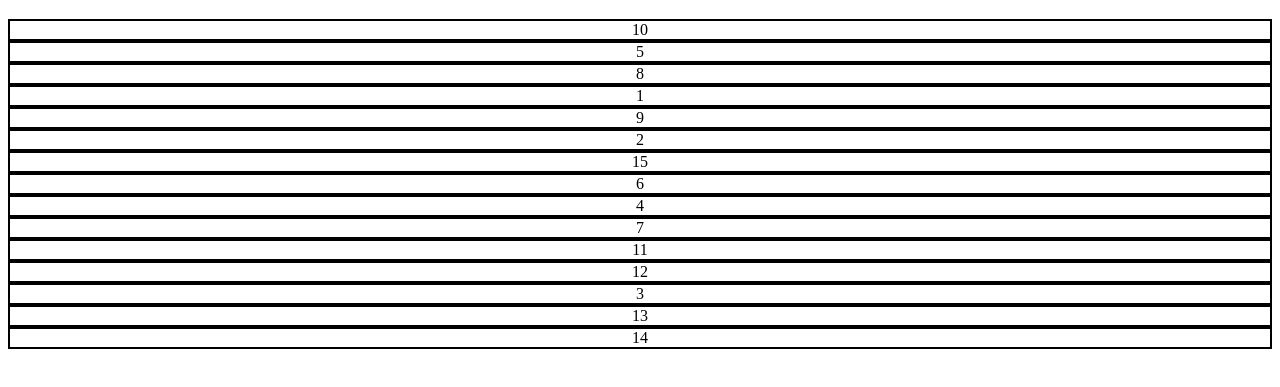
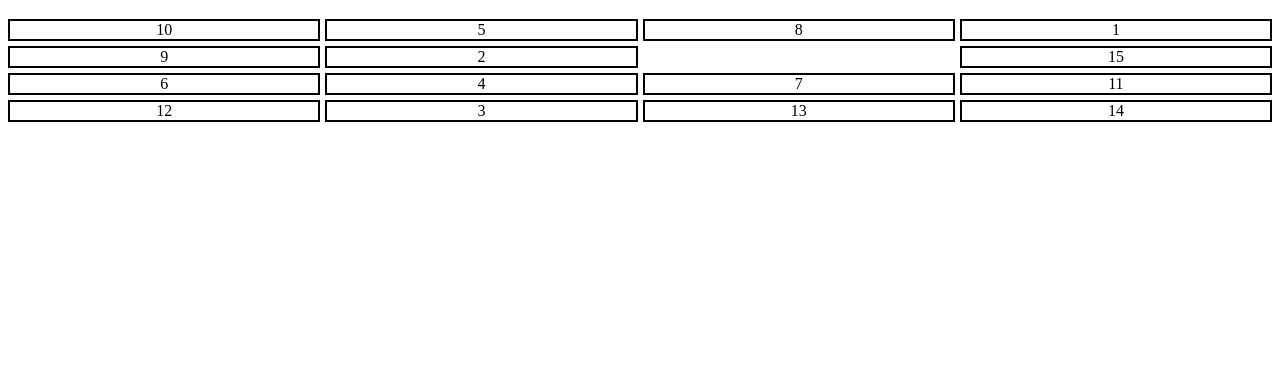
Before and after one commit to antonioaramini/15game, a website: page index.html in a window 1280 px wide. Shown: the part 61-448 px from the top of the page. Drawn offline with Linux system fonts and the light colour scheme; files that its build step writes are made by us from their sources.

Commit message:
CSS updates.

```diff
--- a/TODO.txt
+++ b/TODO.txt
@@ -1,4 +1,5 @@
 -Board tests
 -Tile tests (new API for getNumber)
 -CSS to render properly
+-Assign CSS variable from js for Board dimension
 -Add events to handle input
--- a/index.html
+++ b/index.html
@@ -3,7 +3,7 @@
 <head>
 	<meta charset="UTF-8">
 	<script src="./dist/js/game15.js"></script>
-	<link rel="stylesheet" type="text/css" href="./src/css/Tile.css">
+	<link rel="stylesheet" type="text/css" href="./dist/css/game15.css">
 	<title>15 Game</title>
 
 
--- /dev/null
+++ b/src/css/Board.css
@@ -0,0 +1,6 @@
+.game15_Board {
+	display: grid;
+	grid-template-columns: repeat(var(--grid-dimension), 1fr);
+	grid-template-rows: repeat(var(--grid-dimension), 1fr);
+	grid-gap: var(--space-between-tiles) var(--space-between-tiles);
+}
--- a/src/css/Tile.css
+++ b/src/css/Tile.css
@@ -1,4 +1,4 @@
-.tile{
+.game15_Tile{
 	border: 2px solid black;
 	text-align: center;
 }
--- /dev/null
+++ b/src/css/variables.css
@@ -0,0 +1,4 @@
+:root {
+	--grid-dimension: 4;
+	--space-between-tiles: 5px;
+}
--- a/src/js/Board.js
+++ b/src/js/Board.js
@@ -1,6 +1,8 @@
 (function() {
 
 	'use strict';
+
+	const CSS_BOARD = 'game15_Board';
 
 	const BOARD_ROWS = 4;
 	const BOARD_COLUMNS = 4;
@@ -15,6 +17,7 @@
 
 	Board.prototype._render = function() {
 		this.container = document.createElement('div');
+		this.container.classList.add(CSS_BOARD);
 		const randomNumbersArray = this._createRandomNumbersArray();
 
 		this.matrix = [];
--- a/src/js/Tile.js
+++ b/src/js/Tile.js
@@ -9,7 +9,7 @@
 
 	'use strict';
 
-	const CSS_CLASS = 'tile';
+	const CSS_CLASS = 'game15_Tile';
 
 	/**
 	 *
```
Also changed, not shown: gulpfile.js (+8 -6 lines).
